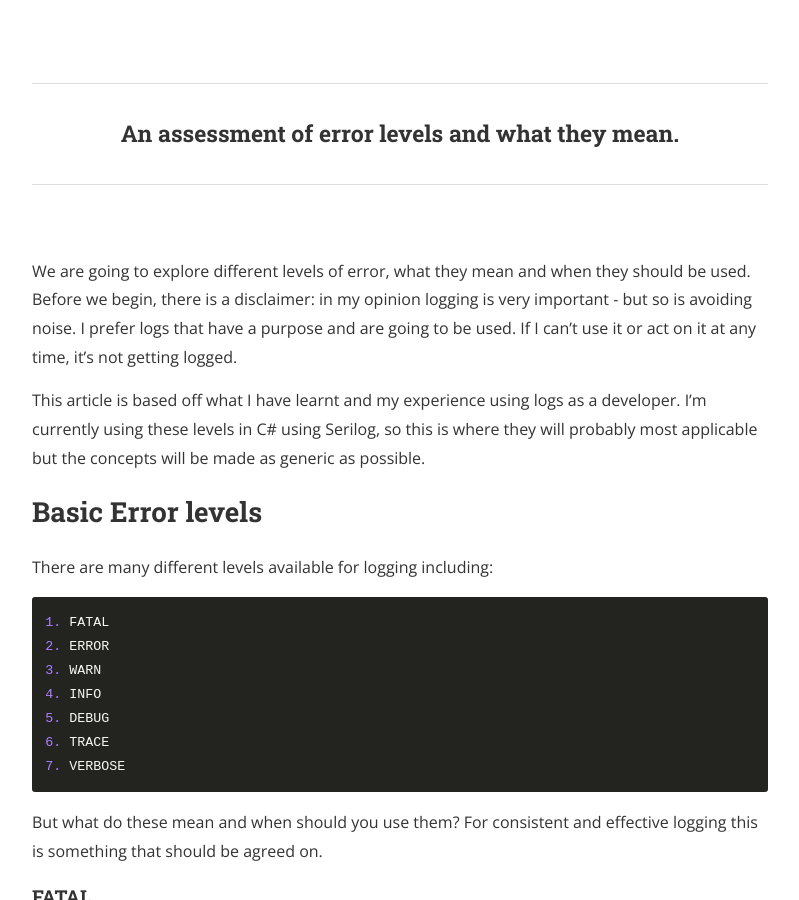
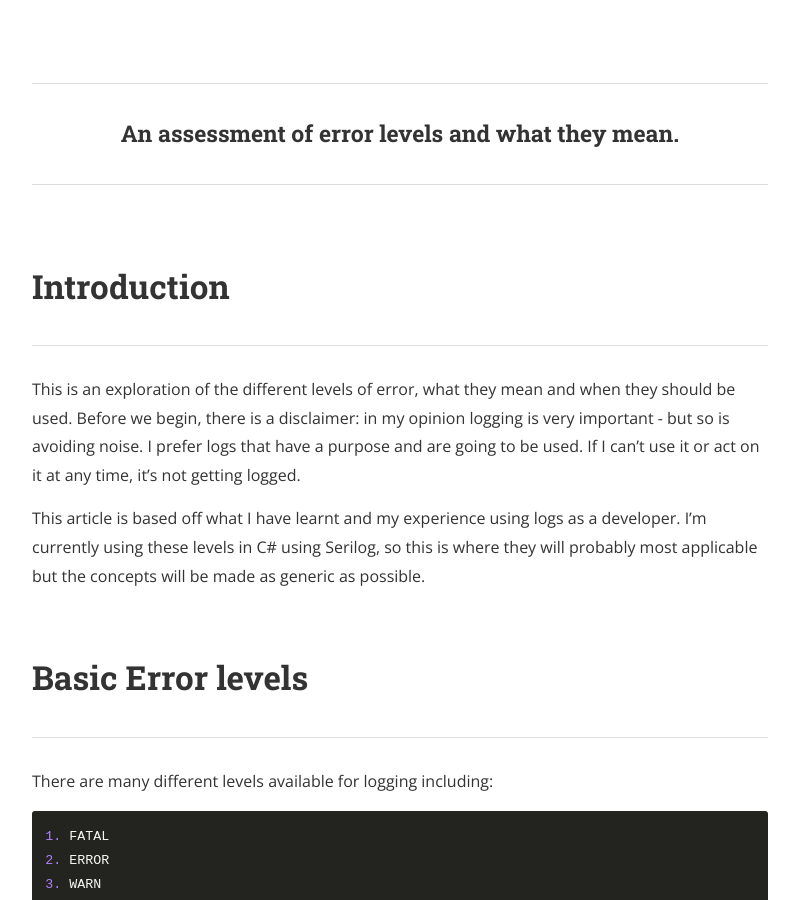
Before and after one commit to wordshaker/jesswhite_4, a Jekyll site: the page built from _posts/2017-03-11-errorlevels-post.md, in a window 1280 px wide and 900 px high, scrolled down 551 px. Shown: the whole window, without its empty margins (240-1039 px from the left). Built offline with Jekyll 4.4.1, drawn with Linux system fonts in a browser that asks for light colours; nearby versions of some CDN libraries; some of the changed text lies outside the part shown.

Commit message:
Editing the text of Errors

```diff
--- a/_posts/2017-03-11-errorlevels-post.md
+++ b/_posts/2017-03-11-errorlevels-post.md
@@ -18,12 +18,18 @@ share: true
 ---
 <br/>
 
-We are going to explore different levels of error, what they mean and when they should be used. Before we begin, there is a disclaimer: in my opinion logging is very important - but so is avoiding noise. I prefer logs that have a purpose and are going to be used. If I can't use it or
+# Introduction
+---
+
+This is an exploration of the different levels of error, what they mean and when they should be used. Before we begin, there is a disclaimer: in my opinion logging is very important - but so is avoiding noise. I prefer logs that have a purpose and are going to be used. If I can't use it or
 act on it at any time, it's not getting logged.
 
 This article is based off what I have learnt and my experience using logs as a developer. I'm currently using these levels in C# using Serilog, so this is where they will probably most applicable but the concepts will be made as generic as possible.
 
-## Basic Error levels
+<br/>
+
+# Basic Error levels
+---
 
 There are many different levels available for logging including:
 
@@ -42,10 +48,6 @@ But what do these mean and when should you use them? For consistent and effectiv
 #### FATAL
 
 THE WORLD IS ENDING! This is for the worst of the very worst situation. This is for situations which force the application to close. As such their use should be very rare, if used at all.
-
-<div style="text-align:center; width:80%; margin-left: 10%;" markdown="1">
-<img src="{{site.baseurl}}/assets/img/2017-03-11/fatal.gif" alt="Tools">
-</div>
 
 #### ERROR
 
@@ -78,15 +80,14 @@ The Trace or Verbose level of logging is often used for very detailed level logg
 
 Again, the Trace level is not a level of logging I personally have used much. I can definitely see how it could be useful if used with discipline.
 
-### In conclusion..
+<br/>
+
+# In Conclusion.
+---
 
 As mentioned throughout, how to use logging levels is not something that is completely concrete. In this article, I have explored my interpretation of what the levels mean and how to use them. This is from how I would use them in my job as a developer, but also from reading other peoples usage. Please send me any resources on the topic, or experiences that you have found useful.
 
-<div style="text-align:center; width:80%; margin-left: 10%;" markdown="1">
-<img src="{{site.baseurl}}/assets/img/2017-03-11/end.gif" alt="Tools">
-</div>
-
-### References
+## References
 
 1. [https://dave.cheney.net/2015/11/05/lets-talk-about-logging](Lets Talk About Logging - Dave Cheney)
 2. [http://stackoverflow.com/questions/2031163/when-to-use-the-different-log-levels](StackOverflow - Logging Levels)
```
Also changed, not shown: assets/img/2017-03-11/end.gif (deleted), assets/img/2017-03-11/fatal.gif (deleted).
